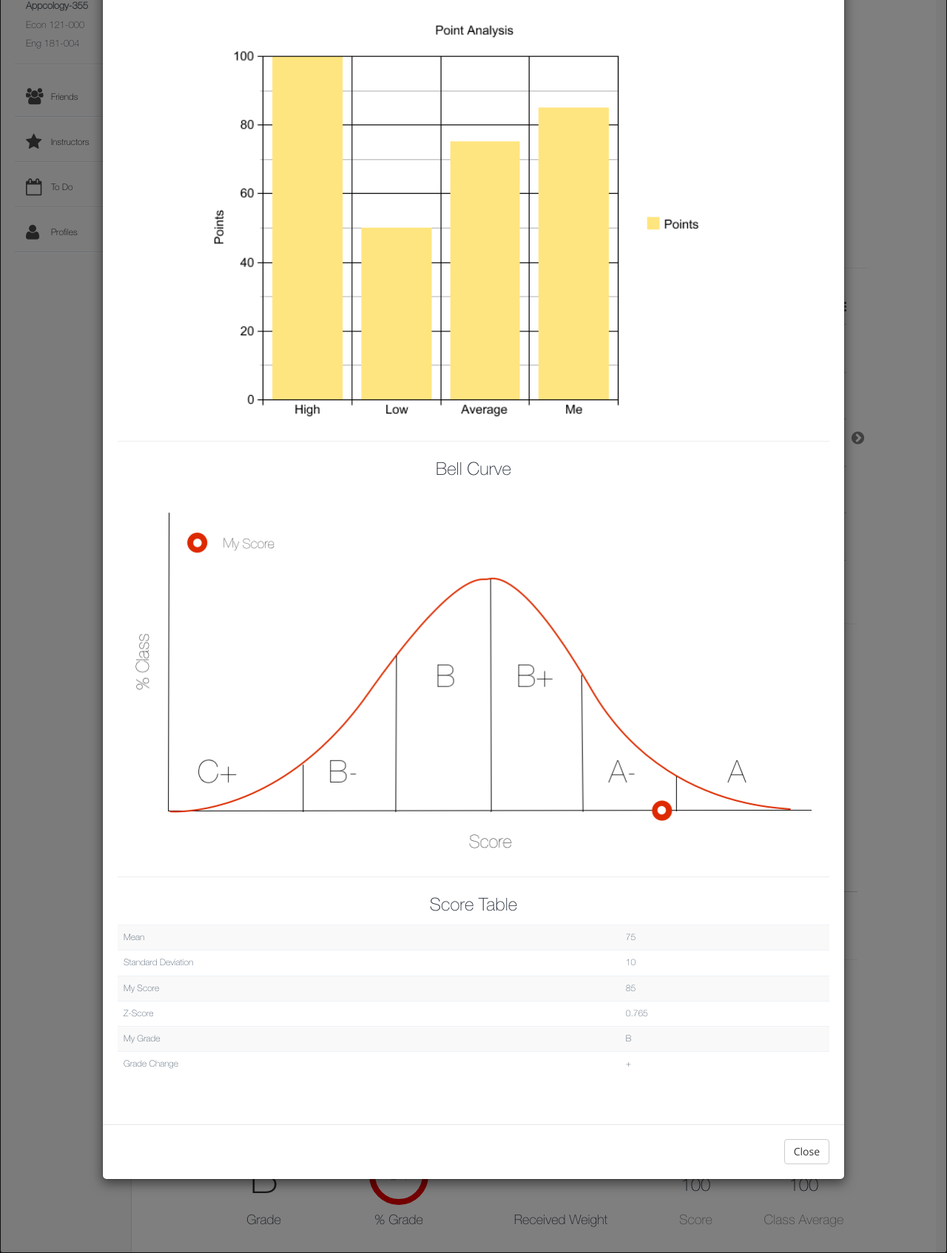
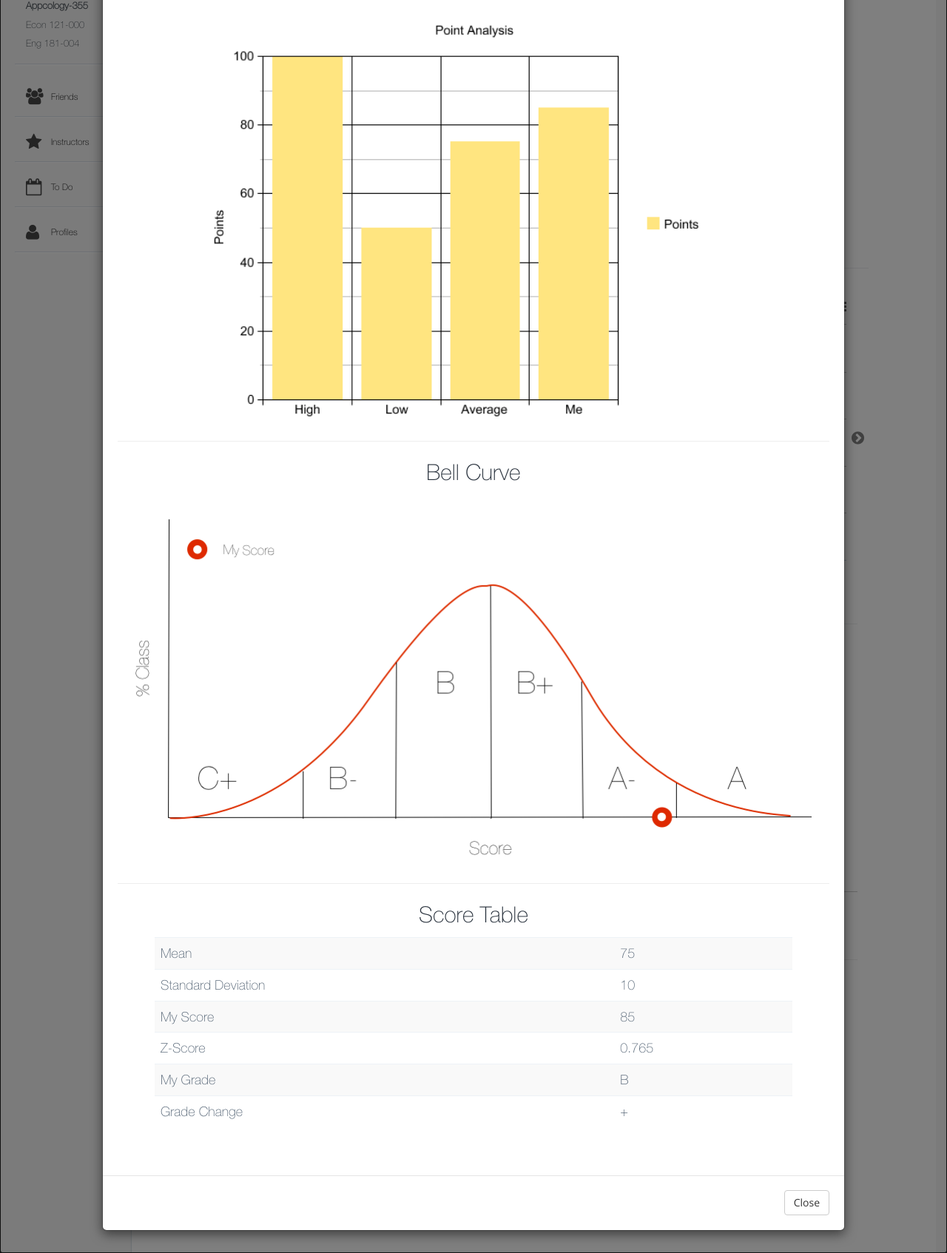
Before and after one commit to twang35/Manila, a PHP site: page /class-1.php in a window 1280 px wide, after a click that opens the changed part. Shown: the part 114-1808 px from the top of the page at 74% size. Run offline with PHP 8.4, Linux system fonts and the light colour scheme; some libraries are stand-ins or nearby versions.

Commit message:
margins on modal tables

```diff
--- a/class-1.php
+++ b/class-1.php
@@ -17,18 +17,18 @@
                 </div>
                 <hr>
                 <div class="row" align="center" style="margin-bottom: 10px">
-                    <h3>Bell Curve</h3>
+                    <h2>Bell Curve</h2>
                 </div>
                 <div class="row" align="center" style="margin-bottom: 10px">
                     <img src="img/Bell_Curve.png" width="100%" />
                 </div>
                 <hr>
                 <div class="row" align="center" style="margin-bottom: 10px">
-                    <h3>Score Table</h3>
+                    <h2>Score Table</h2>
                 </div>
                 <div class="row" align="center" style="margin-bottom: 10px">
                     <div class="bs-example">
-                        <table class="table table-striped">
+                        <table class="table table-striped modaltbl">
                             <tbody>
                                 <tr>
                                     <td>Mean</td>
@@ -82,18 +82,18 @@
                 </div>
                 <hr>
                 <div class="row" align="center" style="margin-bottom: 10px">
-                    <h3>Bell Curve</h3>
+                    <h2>Bell Curve</h2>
                 </div>
                 <div class="row" align="center" style="margin-bottom: 10px">
                     <img src="img/Bell_Curve.png" width="100%" />
                 </div>
                 <hr>
                 <div class="row" align="center" style="margin-bottom: 10px">
-                    <h3>Score Table</h3>
+                    <h2>Score Table</h2>
                 </div>
                 <div class="row" align="center" style="margin-bottom: 10px">
                     <div class="bs-example">
-                        <table class="table table-striped">
+                        <table class="table table-striped modaltbl">
                             <tbody>
                                 <tr>
                                     <td>Mean</td>
@@ -147,18 +147,18 @@
                 </div>
                 <hr>
                 <div class="row" align="center" style="margin-bottom: 10px">
-                    <h3>Bell Curve</h3>
+                    <h2>Bell Curve</h2>
                 </div>
                 <div class="row" align="center" style="margin-bottom: 10px">
                     <img src="img/Bell_Curve.png" width="100%" />
                 </div>
                 <hr>
                 <div class="row" align="center" style="margin-bottom: 10px">
-                    <h3>Score Table</h3>
+                    <h2>Score Table</h2>
                 </div>
                 <div class="row" align="center" style="margin-bottom: 10px">
                     <div class="bs-example">
-                        <table class="table table-striped">
+                        <table class="table table-striped modaltbl">
                             <tbody>
                                 <tr>
                                     <td>Mean</td>
@@ -212,18 +212,18 @@
                 </div>
                 <hr>
                 <div class="row" align="center" style="margin-bottom: 10px">
-                    <h3>Bell Curve</h3>
+                    <h2>Bell Curve</h2>
                 </div>
                 <div class="row" align="center" style="margin-bottom: 10px">
                     <img src="img/Bell_Curve.png" width="100%" />
                 </div>
                 <hr>
                 <div class="row" align="center" style="margin-bottom: 10px">
-                    <h3>Score Table</h3>
+                    <h2>Score Table</h2>
                 </div>
                 <div class="row" align="center" style="margin-bottom: 10px">
-                    <div class="bs-example">
-                        <table class="table table-striped">
+                    <div class="bs-example" >
+                        <table class="table table-striped modaltbl">
                             <tbody>
                                 <tr>
                                     <td>Mean</td>
--- a/css/compiled/layout.css
+++ b/css/compiled/layout.css
@@ -25,6 +25,15 @@
 .duedate{
   font-size: 14px;
   color: #606060;
+}
+
+.modaltbl{
+  font-size: 18px;
+}
+
+.bs-example{
+  margin-right: 50px;
+  margin-left: 50px;
 }
 
 body {
```
